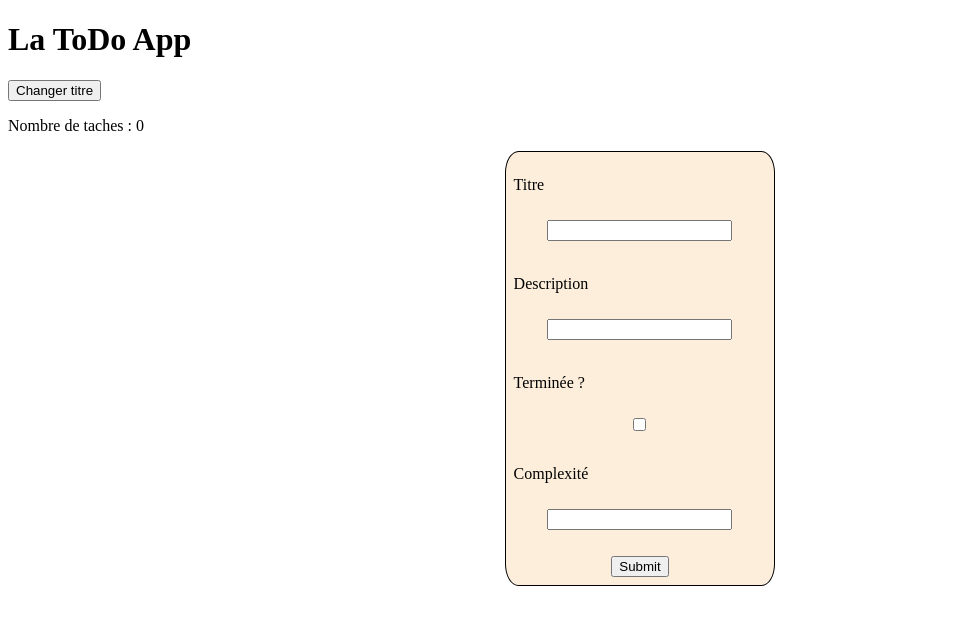
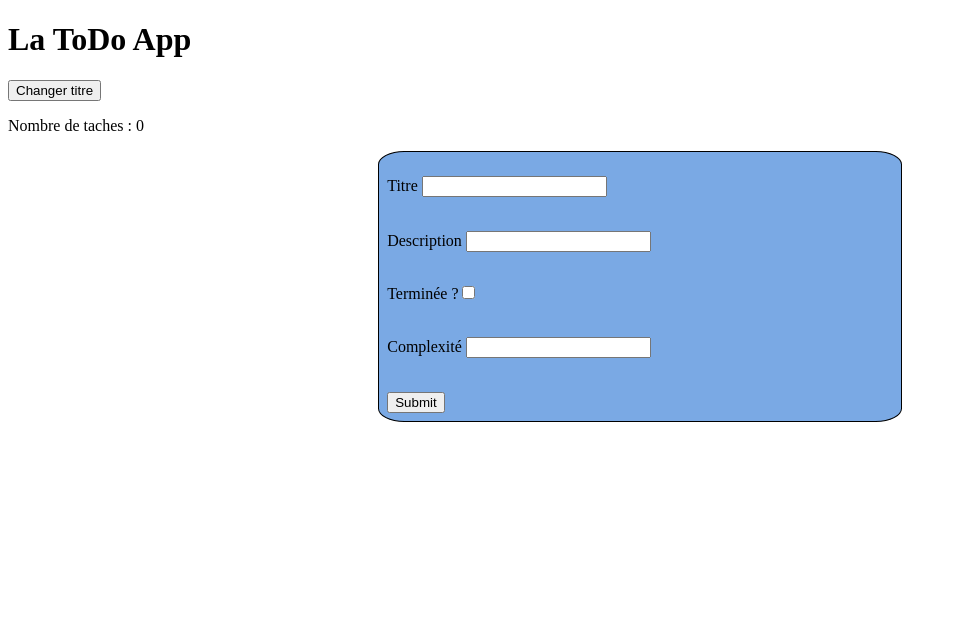
Before and after one commit to Aloha909/Test-Svelte-1, a SvelteKit app in the folder app1/: page / in a window 1280 px wide. Shown: the top 624 px of the page, without its empty margins (0-957 px from the left). Built offline with nearby package versions, Linux system fonts and the light colour scheme.

Commit message:
modifs affichage

```diff
--- a/app1/src/lib/components/header/Header.svelte
+++ b/app1/src/lib/components/header/Header.svelte
@@ -1,8 +1,13 @@
-<script>
+<script lang="ts">
   let title = $state("La ToDo App");
-  const handleClick = () => {
+
+  function handleClick() {
     alert("Bouton cliqué !");
     title = "La Todo App d'Alois & Asmae"
+  };
+
+  function switchTheme() {
+
   };
 </script>
 
--- a/app1/src/routes/+page.svelte
+++ b/app1/src/routes/+page.svelte
@@ -38,18 +38,30 @@
 
 </script>
 
-<Header title = "La ToDo App d'Alois & Asmae" />
+<Header/>
 
 <p>Nombre de taches : {nb_tasks}</p>
 
 <form onsubmit={add_task}>
-    <label for="name">Titre</label><br>
-    <input type="text" id="name" name="name"><br>
-    <label for="description">Description</label><br>
-    <input type="text" id="description" name="description"><br>
-    <label for="state">Terminée ?</label><br>
+    <div>
+    <label for="name">Titre</label>
+    <input type="text" id="name" name="name">
+    <div/> <br>
+
+    <div>
+    <label for="description">Description</label>
+    <input type="text" id="description" name="description">
+    <div/> <br>
+
+    <div>
+    <label for="state">Terminée ? </label>
     <input type="checkbox" id="state" name="state" value="finished"><br>
-    <label for="complexity">Complexité</label><br>
+    <div/> <br>
+
+    <div>
+    <label for="complexity">Complexité</label>
     <input type="number" id="complexity" name="complexity"><br>
+    <div/> <br>
+
     <input type="submit" value="Submit">
 </form>
--- a/app1/src/routes/home-page.scss
+++ b/app1/src/routes/home-page.scss
@@ -1,7 +1,7 @@
 form {
-	width: 20%;
+	width: 40%;
 	padding: 8px;
-	background-color: rgb(253, 238, 220);
+	background-color: rgb(122, 169, 228);
 	display: flex;
 	flex-direction: column;
 	justify-content: space-between;
@@ -10,11 +10,12 @@ form {
 	border: 1px solid black;
 
 	label {
+		margin: auto;
 		margin-top: 16px;
 	}
 
 	input {
 		margin: auto;
-		margin-top: 8px;
+		margin-top: 16px;
 	}
 }
```
